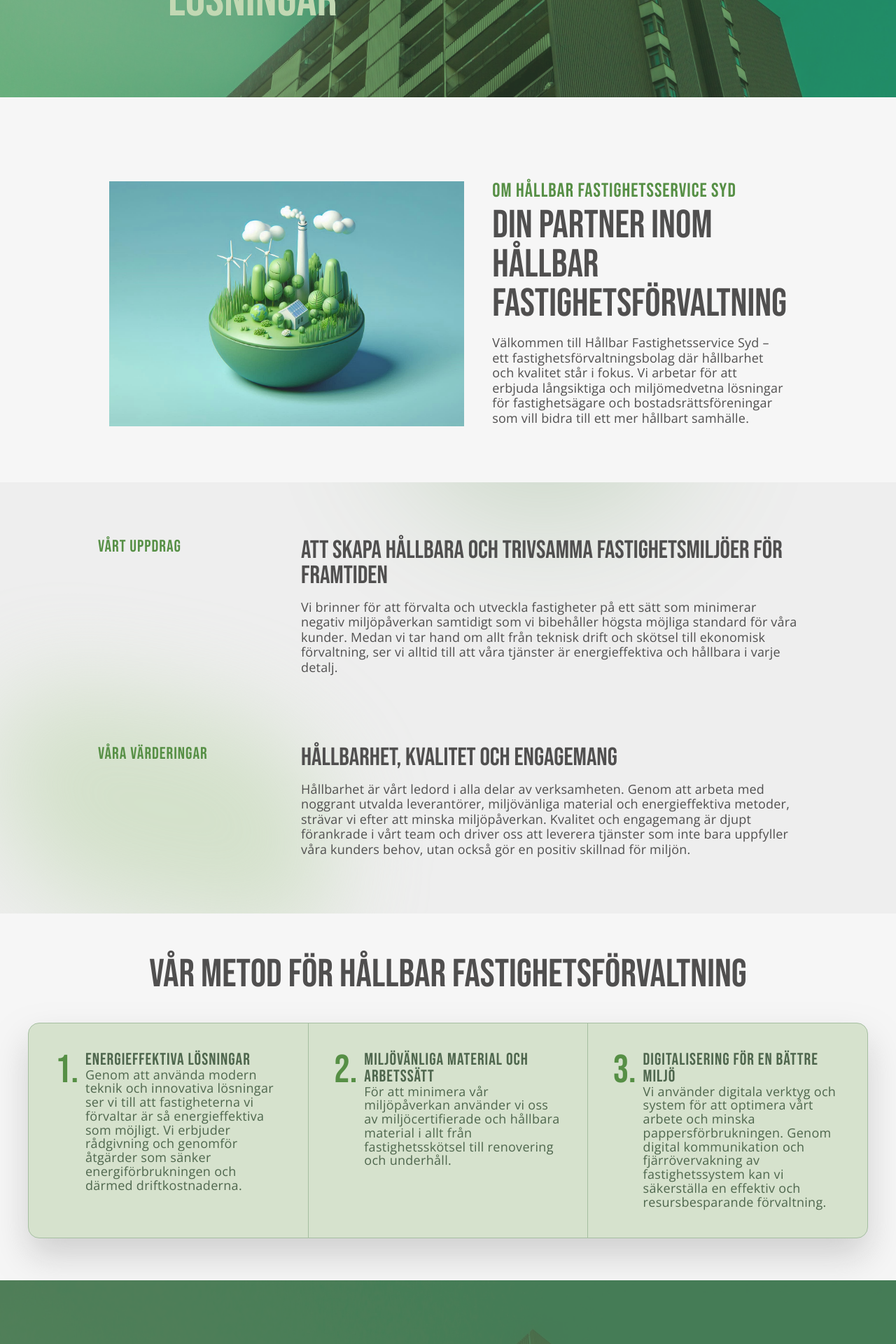
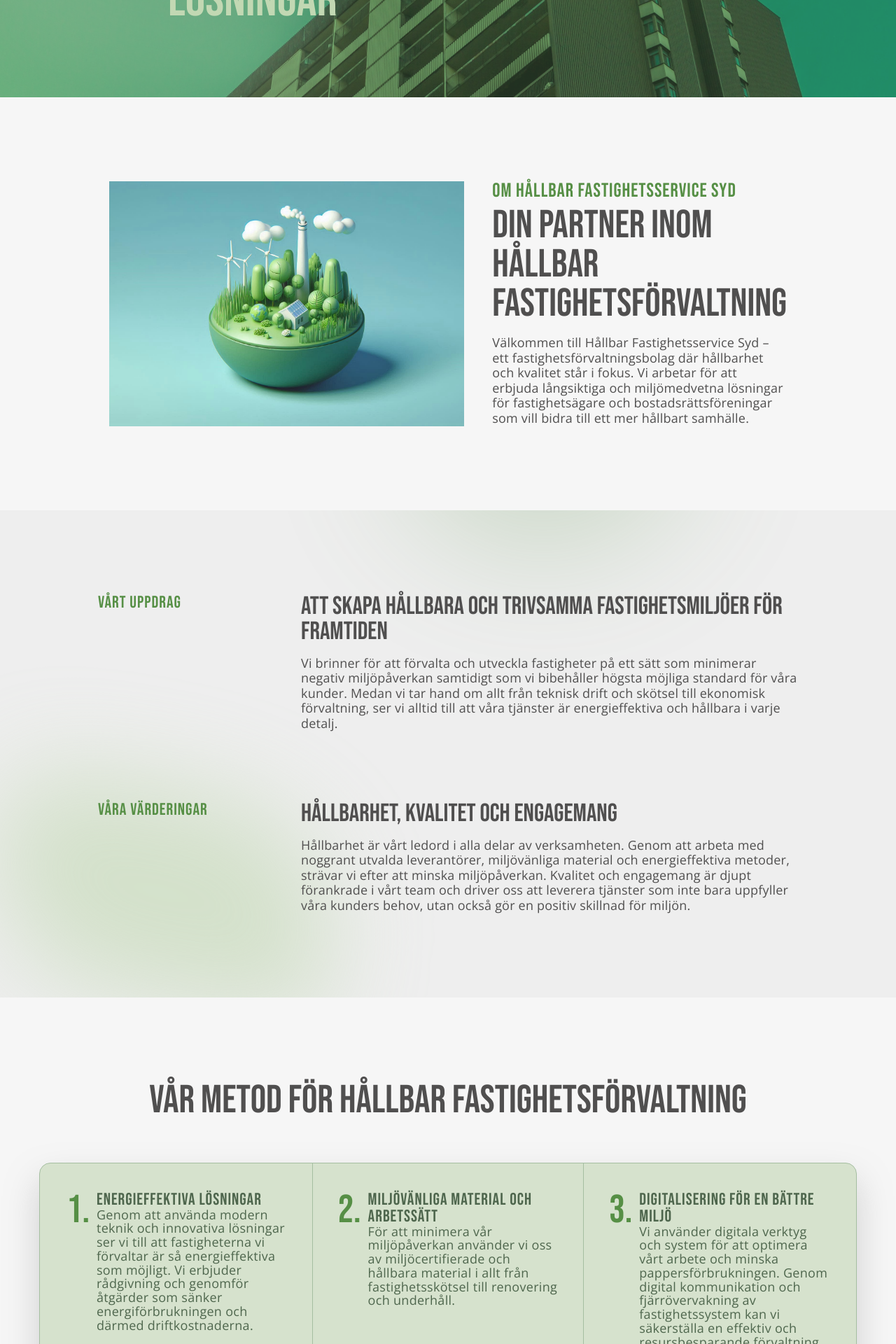
Before and after one commit to Wztrbrg/hfts, a React (Vite) app: page /om-oss in a window 1280 px wide. Shown: the part 360-2280 px from the top of the page at 70% size. Built offline with nearby package versions, Linux system fonts and the light colour scheme.

Commit message:
minor padding adjustments

```diff
--- a/src/assets/style/about-page/about-content.scss
+++ b/src/assets/style/about-page/about-content.scss
@@ -4,7 +4,6 @@
   width: 100%;
   display: flex;
   justify-content: center;
-  padding-top: 120px;
 
   .content {
     width: 100%;
@@ -20,8 +19,7 @@
       justify-content: center;
       gap: 40px;
       background: $bg-color;
-      margin-bottom: 80px;
-      padding: 0 16px;
+      padding: 120px 16px;
 
       .about-card-img {
         width: 70%;
@@ -47,15 +45,13 @@
     .about-card-section {
       position: relative;
       width: 100%;
-      // max-width: 1000px;
       background-color: #eeeeee;
       overflow: hidden;
       gap: 100px;
       display: flex;
-      // justify-content: center;
       flex-direction: column;
       align-items: center;
-      padding: 80px 16px;
+      padding: 120px 16px;
 
       .bg-blur-blob {
         position: absolute;
@@ -96,7 +92,6 @@
         }
 
         .text {
-          // width: 80%;
           h1 {
             margin-bottom: 16px;
           }
@@ -114,12 +109,11 @@
     flex-direction: column;
     align-items: center;
 
-    padding: 60px 0;
-    // margin: 80px 0;
+    padding: 120px 16px;
     border-radius: 16px;
 
     header {
-      margin-bottom: 40px;
+      margin-bottom: 60px;
     }
 
     .h-divider {
@@ -149,22 +143,11 @@
         width: 33.33%;
         display: flex;
         justify-content: center;
-        // align-items: center;
         padding: 40px 28px;
         gap: 10px;
-        // background-color: #d4e9c785;
-
-        h1 {
-          // font-size: 300px;
-          // opacity: 0.2;
-        }
 
         .text {
           z-index: 3;
-
-          h2 {
-            // text-align: center;
-          }
         }
 
         &.empty {
@@ -181,7 +164,6 @@
   .why-section {
     position: relative;
     width: 100%;
-    // height: 50vh;
     display: flex;
     justify-content: center;
     padding: 120px 16px;
@@ -208,15 +190,12 @@
       height: 100%;
       display: flex;
       justify-content: space-between;
-      // align-items: center;
       gap: 40px;
 
       .heading-container {
         width: 50%;
-        // max-width: 900px;
         display: flex;
         flex-direction: column;
-        // gap: 24px;
         z-index: 2;
       }
 
--- a/src/assets/style/services-page/service-selections.scss
+++ b/src/assets/style/services-page/service-selections.scss
@@ -4,7 +4,7 @@
   width: 100%;
   display: flex;
   justify-content: center;
-  padding: 100px 16px;
+  padding: 120px 16px;
 
   .service-selections-content {
     width: 100%;
--- a/src/components/about-page/AboutContent.jsx
+++ b/src/components/about-page/AboutContent.jsx
@@ -58,7 +58,6 @@ const AboutContent = () => {
           <header>
             <h1 className="l-h dk-txt">Vår metod för hållbar fastighetsförvaltning</h1>
           </header>
-          {/* <div className="h-divider"></div> */}
           <section className="approach-grid">
 
             <article className="approach-box">
```
